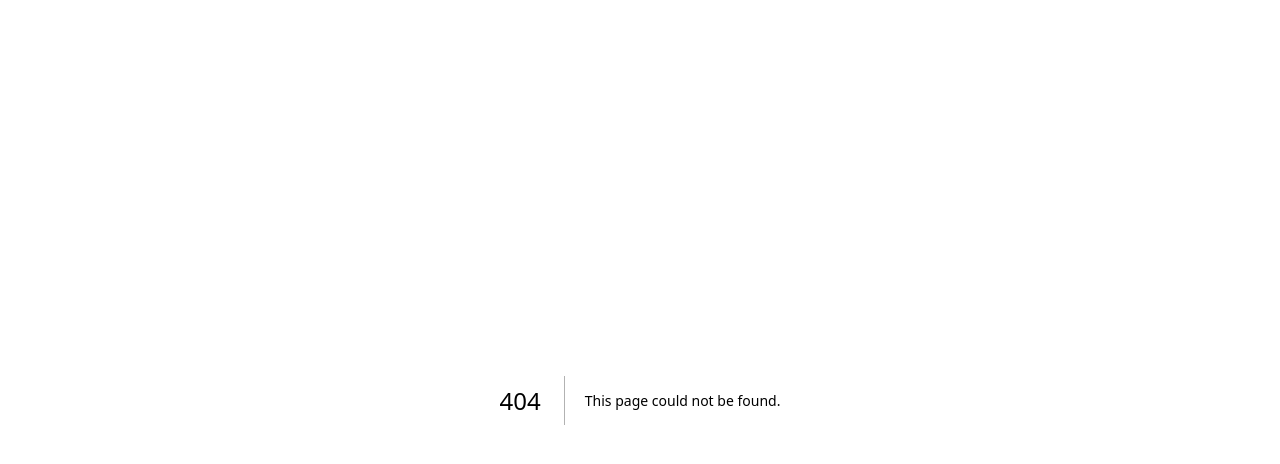
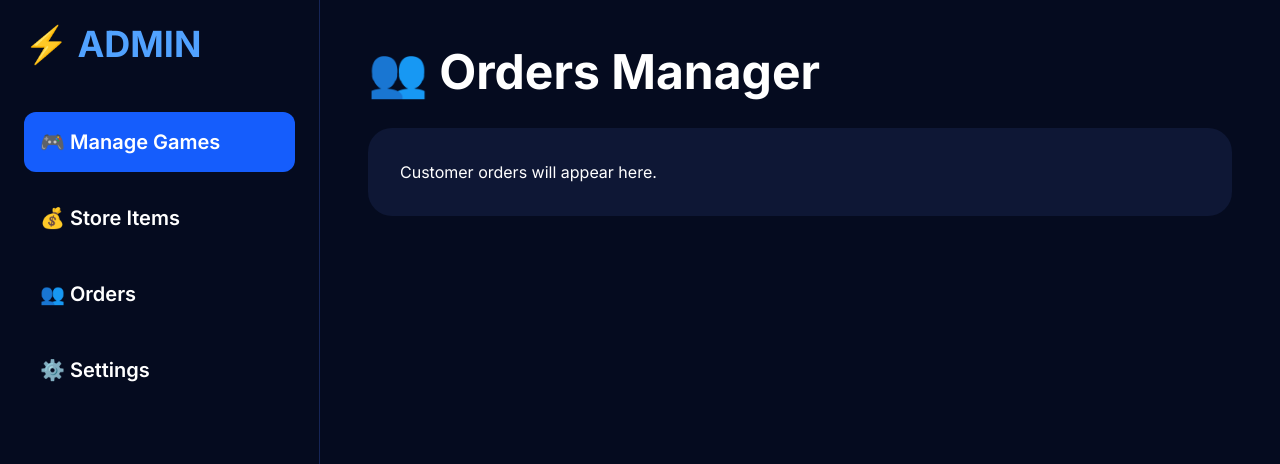
Before and after one commit to singhlax22/GAMING-HUB, a Next.js app: page /admin/orders in a window 1280 px wide. Before the commit this address had no page. Shown: the top 464 px of the page. Built offline with nearby package versions, Linux system fonts and the light colour scheme.

Commit message:
Add products and orders pages

```diff
--- /dev/null
+++ b/app/admin/orders/page.tsx
@@ -0,0 +1,13 @@
+export default function OrdersPage() {
+  return (
+    <div>
+      <h1 className="text-5xl font-bold mb-8">
+        👥 Orders Manager
+      </h1>
+
+      <div className="bg-[#0E1735] p-8 rounded-3xl">
+        <p>Customer orders will appear here.</p>
+      </div>
+    </div>
+  );
+}
--- /dev/null
+++ b/app/admin/products/page.tsx
@@ -0,0 +1,14 @@
+export default function ProductsPage() {
+  return (
+    <div>
+      <h1 className="text-5xl font-bold mb-8">
+        💰 Store Items Manager
+      </h1>
+
+      <div className="bg-[#0E1735] p-8 rounded-3xl">
+        <p>Add, edit and delete store items here.</p>
+      </div>
+    </div>
+
+ );
+}
```
